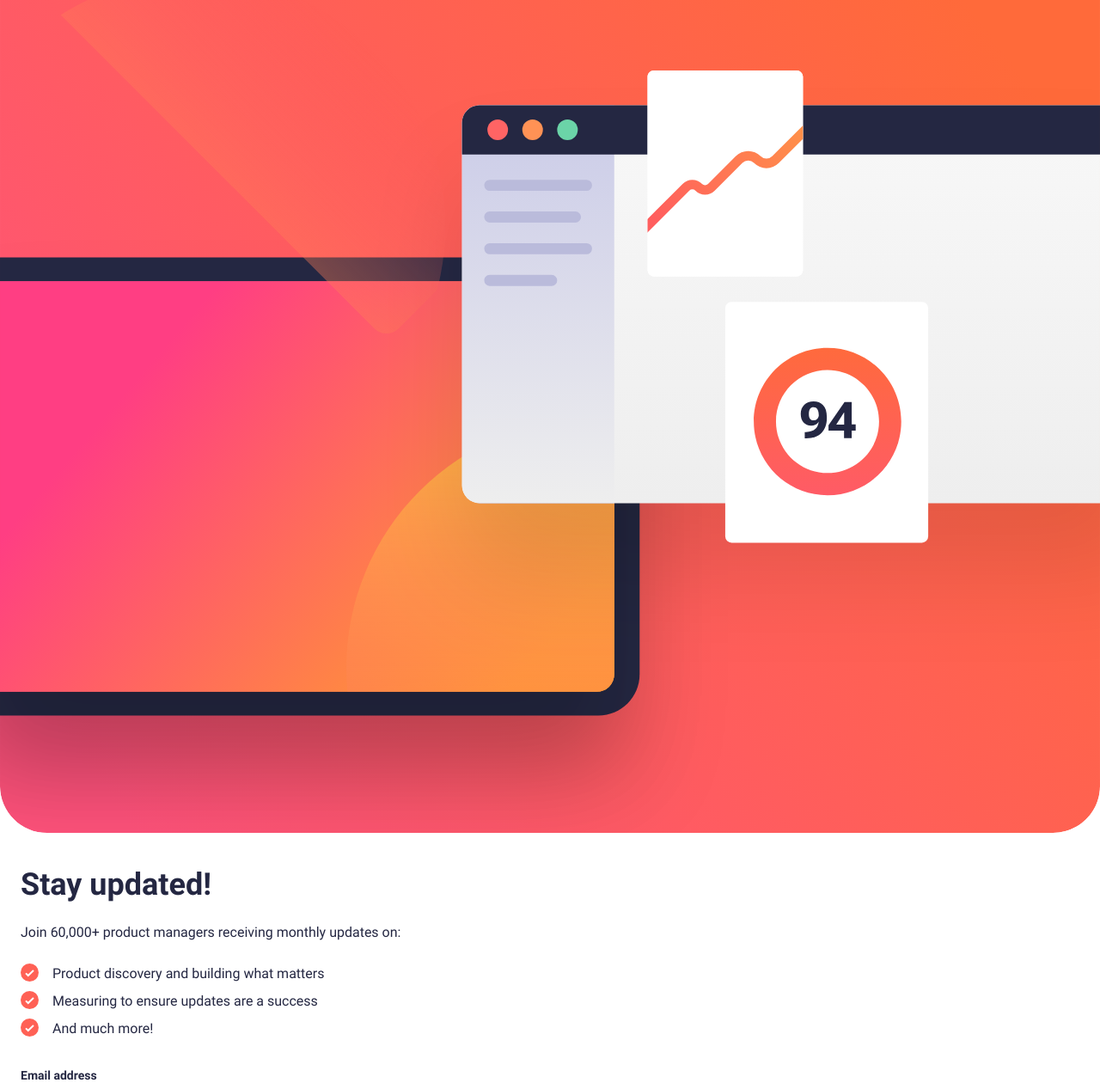
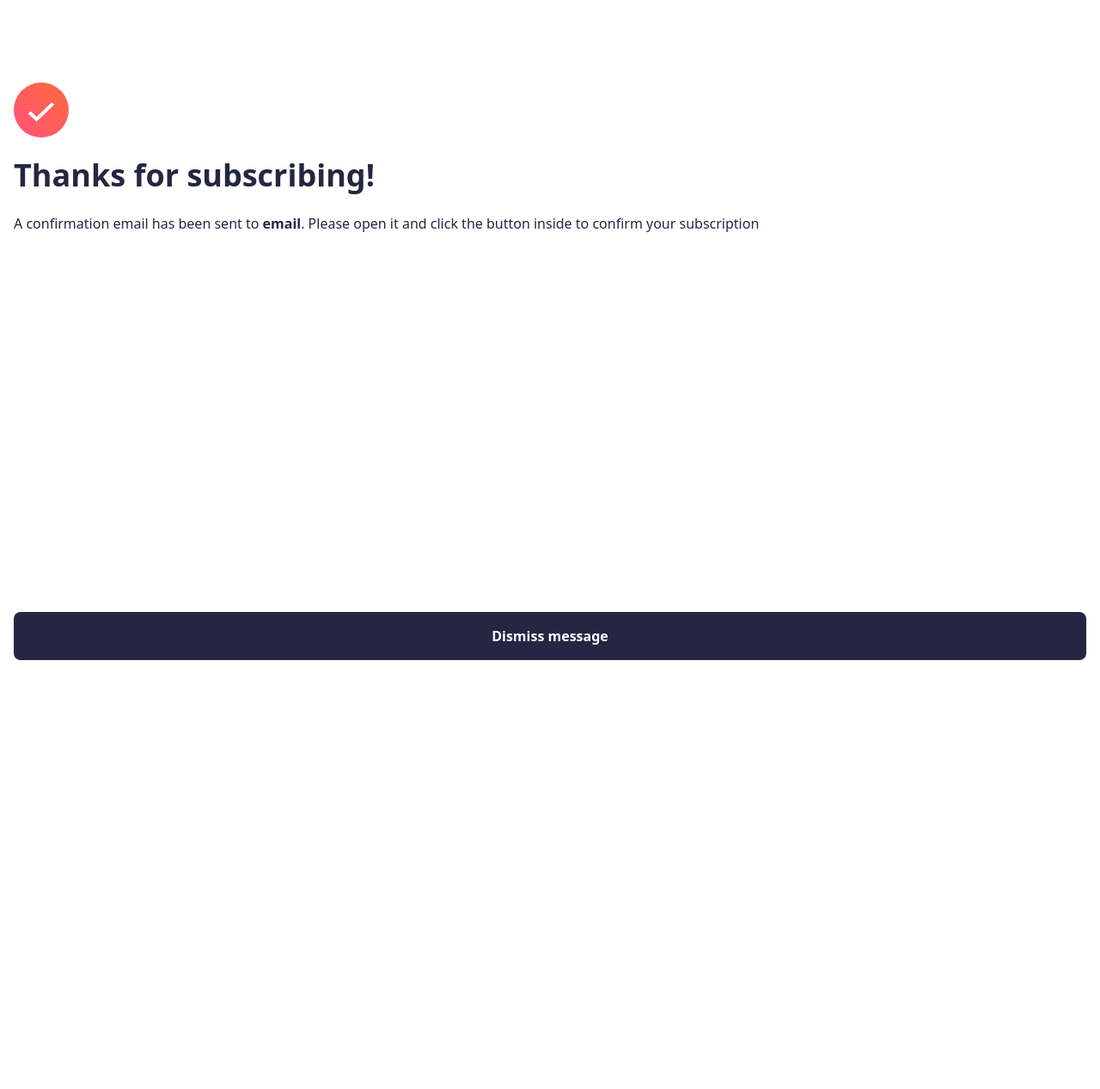
Before and after one commit to shemlouk/frontend-mentor_newsletter-sign-up, a React (Vite) app: page /done in a window 1280 px wide. Shown: the top 1267 px of the page at 86% size. After the commit the page ends 800 px from the top, so only its background shows below. Built offline with nearby package versions, Linux system fonts and the light colour scheme.

Commit message:
feat: add done page layout and routers

```diff
--- a/package.json
+++ b/package.json
@@ -10,8 +10,12 @@
     "preview": "vite preview"
   },
   "dependencies": {
+    "localforage": "^1.10.0",
+    "match-sorter": "^6.3.1",
     "react": "^18.2.0",
-    "react-dom": "^18.2.0"
+    "react-dom": "^18.2.0",
+    "react-router-dom": "^6.18.0",
+    "sort-by": "^1.2.0"
   },
   "devDependencies": {
     "@types/react": "^18.2.15",
--- a/src/App.tsx
+++ b/src/App.tsx
@@ -1,5 +1,6 @@
-import IconList from "./assets/images/icon-list.svg";
 import IllustrationSignUpMobile from "./assets/images/illustration-sign-up-mobile.svg";
+import Button from "./components/Button";
+import ListItem from "./components/ListItem";
 
 function App() {
   return (
@@ -12,18 +13,9 @@ function App() {
           <p>Join 60,000+ product managers receiving monthly updates on:</p>
 
           <ul className="flex flex-col gap-2">
-            <li className="flex gap-4 items-start">
-              <img src={IconList} alt="check icon" />
-              <p>Product discovery and building what matters</p>
-            </li>
-            <li className="flex gap-4 items-start">
-              <img src={IconList} alt="check icon" />
-              <p>Measuring to ensure updates are a success</p>
-            </li>
-            <li className="flex gap-4 items-start">
-              <img src={IconList} alt="check icon" />
-              <p>And much more!</p>
-            </li>
+            <ListItem text="Product discovery and building what matters" />
+            <ListItem text="Measuring to ensure updates are a success" />
+            <ListItem text="And much more!" />
           </ul>
 
           <form className="flex flex-col gap-4">
@@ -37,11 +29,7 @@ function App() {
               placeholder="email@company.com"
               className="rounded-lg border border-grey p-4 placeholder:text-grey outline-none"
             />
-            <input
-              type="submit"
-              value="Subscribe to monthly newsletter"
-              className="font-bold text-white p-4 bg-darkSlateGrey rounded-lg"
-            />
+            <Button text="Subscribe to monthly newsletter" />
           </form>
         </div>
       </div>
--- /dev/null
+++ b/src/components/Button.tsx
@@ -0,0 +1,9 @@
+function Button({ text }: { text: string }) {
+  return (
+    <button className="font-bold bg-darkSlateGrey rounded-lg p-4 w-full text-white">
+      {text}
+    </button>
+  );
+}
+
+export default Button;
--- /dev/null
+++ b/src/components/ListItem.tsx
@@ -0,0 +1,12 @@
+import IconList from "../assets/images/icon-list.svg";
+
+function ListItem({ text }: { text: string }) {
+  return (
+    <li className="flex gap-4 items-start">
+      <img src={IconList} alt="check icon" />
+      <p>{text}</p>
+    </li>
+  );
+}
+
+export default ListItem;
--- a/src/main.tsx
+++ b/src/main.tsx
@@ -1,10 +1,17 @@
 import React from "react";
 import ReactDOM from "react-dom/client";
+import { BrowserRouter, Route, Routes } from "react-router-dom";
 import App from "./App.tsx";
 import "./index.css";
+import Done from "./pages/Done.tsx";
 
 ReactDOM.createRoot(document.getElementById("root")!).render(
   <React.StrictMode>
-    <App />
+    <BrowserRouter>
+      <Routes>
+        <Route path="/" element={<App />} />
+        <Route path="/done" element={<Done />} />
+      </Routes>
+    </BrowserRouter>
   </React.StrictMode>
 );
--- /dev/null
+++ b/src/pages/Done.tsx
@@ -0,0 +1,24 @@
+import { Link } from "react-router-dom";
+import IconSuccess from "../assets/images/icon-success.svg";
+import Button from "../components/Button";
+
+function Done() {
+  return (
+    <div className="w-full h-screen px-4 pb-8 text-darkSlateGrey flex flex-col justify-between">
+      <div className="flex flex-col gap-6 mt-24">
+        <img src={IconSuccess} alt="success icon" className="w-16" />
+        <h1 className="font-bold text-4xl">Thanks for subscribing!</h1>
+        <p>
+          A confirmation email has been sent to <strong>email</strong>. Please
+          open it and click the button inside to confirm your subscription
+        </p>
+      </div>
+
+      <Link to="/">
+        <Button text="Dismiss message" />
+      </Link>
+    </div>
+  );
+}
+
+export default Done;
```
Also changed, not shown: 1 other file (tests, documents, lock files or other folders).
